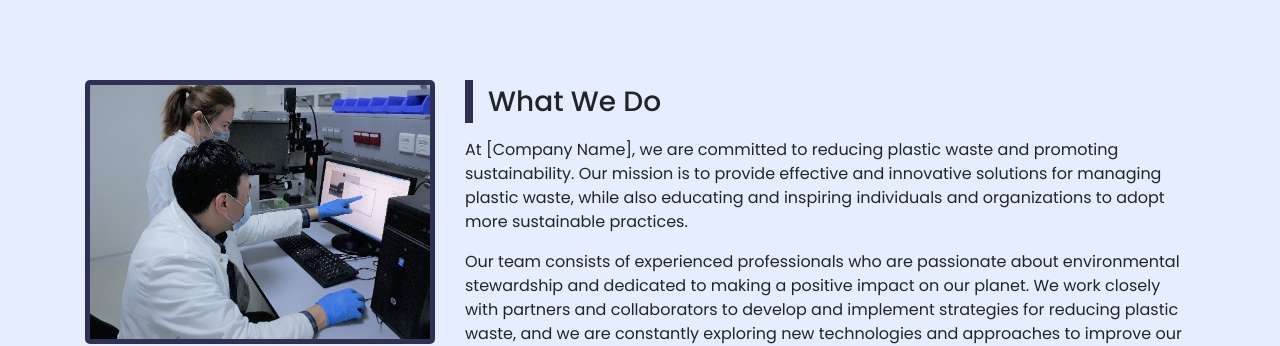
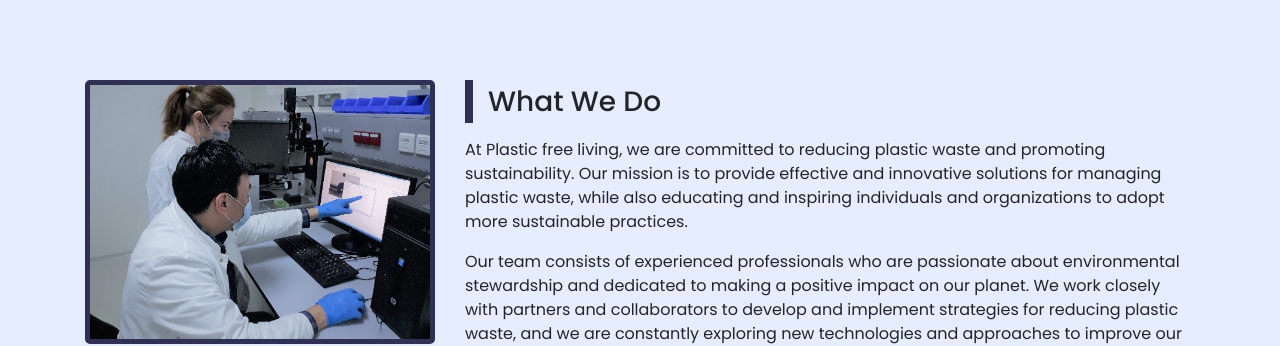
Before and after one commit to nishantsingh1107/che-project, a plain HTML site: page index.html in a window 1280 px wide. Shown: the part 5360-5706 px from the top of the page. Drawn offline with nearby package versions, Linux system fonts and the light colour scheme.

Commit message:
Update index.html

```diff
--- a/index.html
+++ b/index.html
@@ -205,7 +205,7 @@
                     <div class="heading">
                         <h2>What We Do</h2>
                     </div>
-                    <p>At [Company Name], we are committed to reducing plastic waste and promoting sustainability.
+                    <p>At Plastic free living, we are committed to reducing plastic waste and promoting sustainability.
                         Our mission is to provide effective and innovative solutions for managing plastic waste,
                         while also educating and inspiring individuals and organizations to adopt more sustainable practices.</p>
                     <p>Our team consists of experienced professionals who are passionate about environmental stewardship
```
